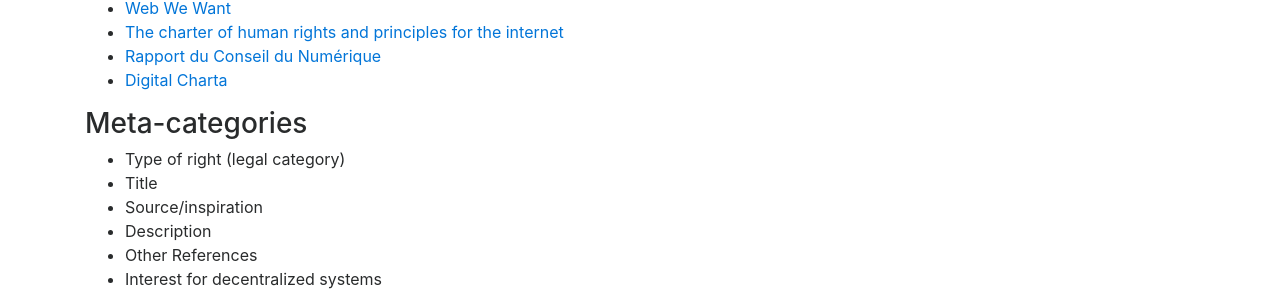
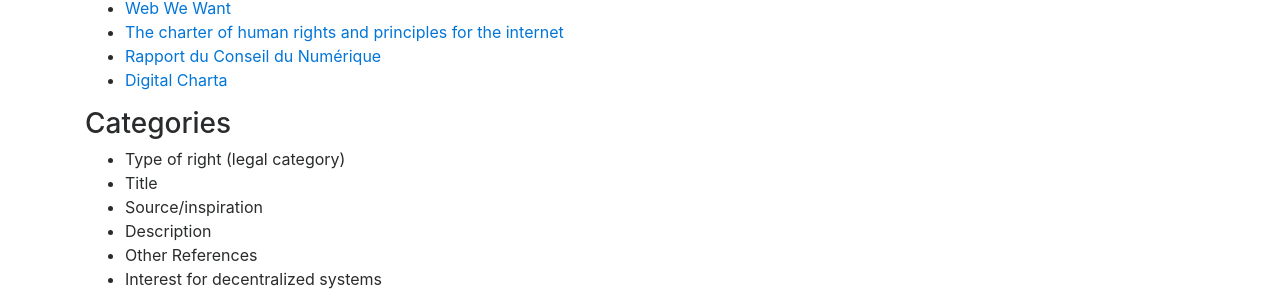
Before and after one commit to nextleap-project/nextleap-website, a Jekyll site: the page built from _projects/netrights.md, in a window 1280 px wide. Shown: the part 511-805 px from the top of the page. Built offline with Jekyll 4.4.1, drawn with Linux system fonts in a browser that asks for light colours; nearby versions of some CDN libraries; comment, search, counter and statistics services are not loaded.

Commit message:
meta-categories -> categories

```diff
--- a/_projects/netrights.md
+++ b/_projects/netrights.md
@@ -23,7 +23,7 @@ The following documents are starting points for a discussion and interpretation
 - [Rapport du Conseil du Numérique](https://via.hypothes.is/http://www2.assemblee-nationale.fr/static/14/numerique/numerique_rapport.pdf#annotations:TrrkxjDSEeeuO5cxMQ9ztg)
 - [Digital Charta](https://via.hypothes.is/https://digitalcharta.eu/#annotations:ZEia6jDSEeef9Gsz7rO3qw)
 
-### Meta-categories
+### Categories
 
 - Type of right (legal category)
 - Title
```
